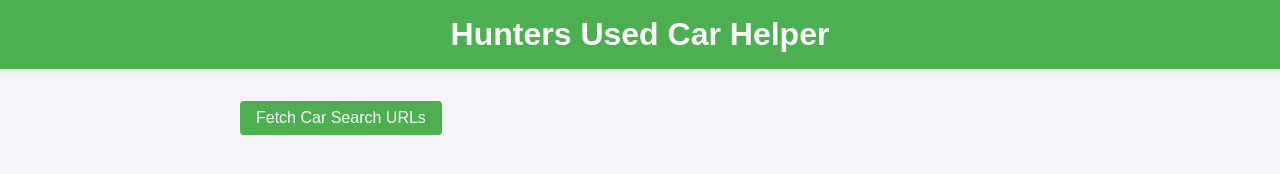
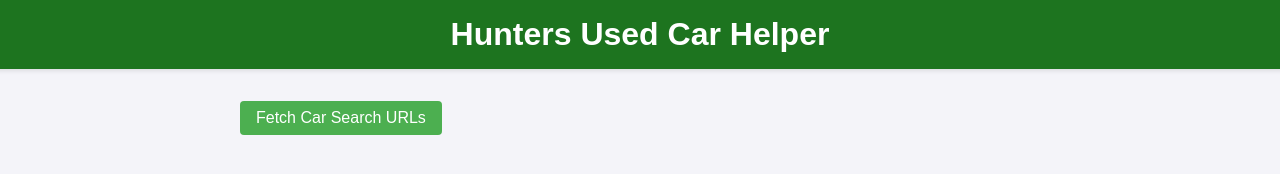
Before and after one commit to hunterycz/car_finder, a plain HTML site: page frontend/index.html in a window 1280 px wide. Drawn offline with Linux system fonts and the light colour scheme.

Commit message:
changed the background color in the header

```diff
--- a/frontend/styles.css
+++ b/frontend/styles.css
@@ -8,7 +8,7 @@ body {
     background-color: #f4f4f9;
 }
 header {
-    background-color: #4CAF50;
+    background-color: #1d741f;
     color: white;
     padding: 1em;
     width: 100%;
```
